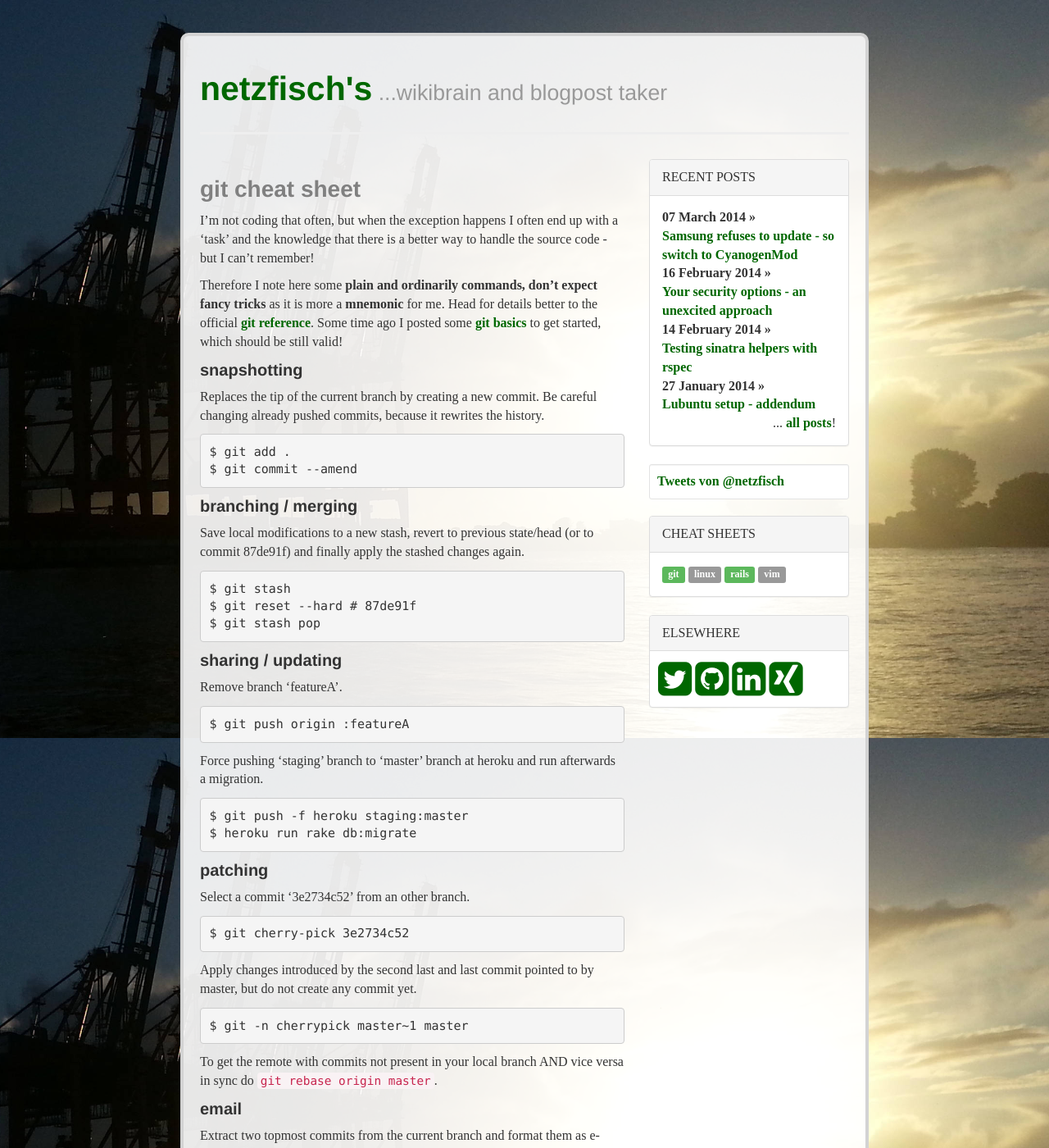
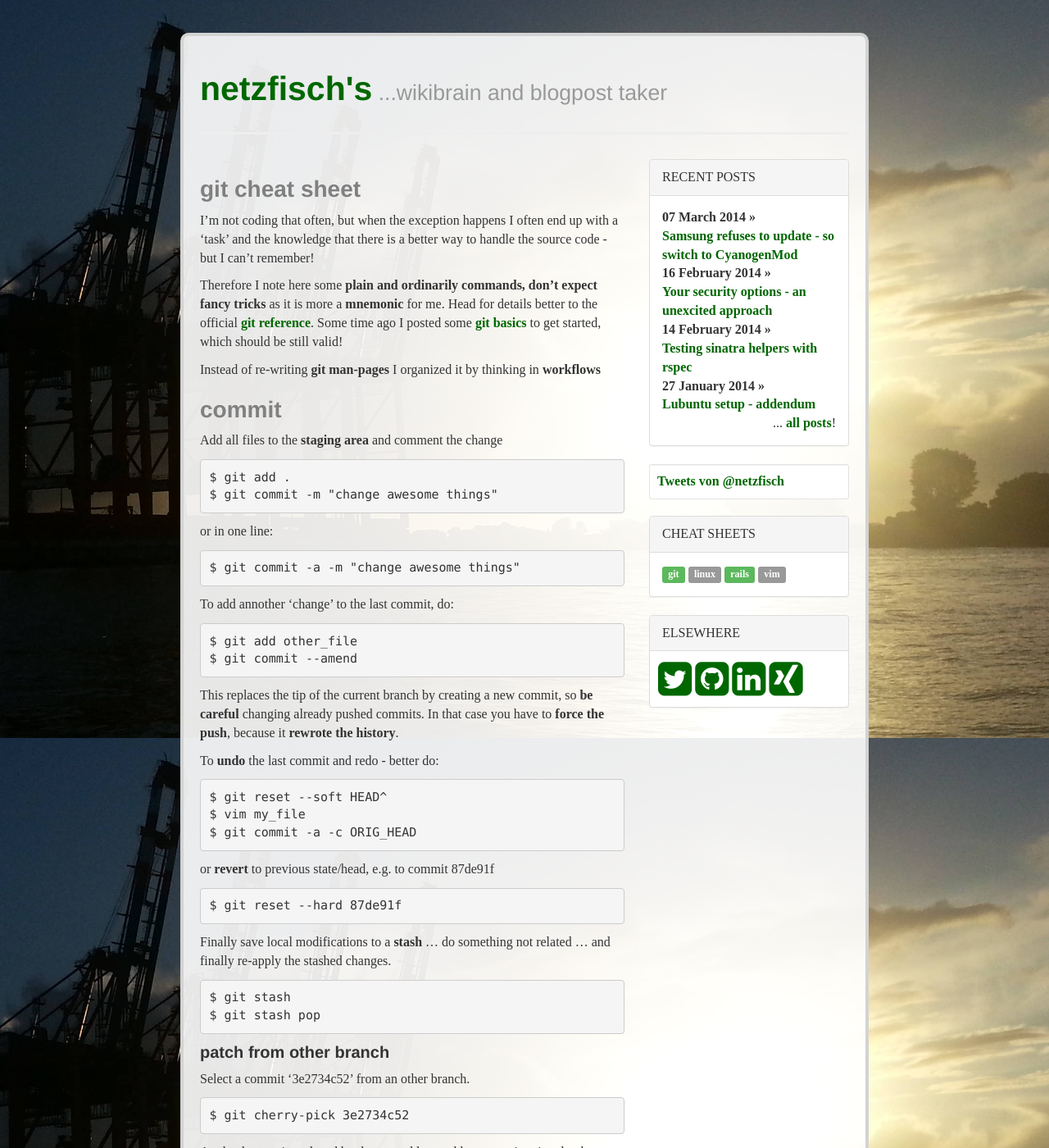
Before and after one commit to netzfisch/netzfisch.github.io, a Jekyll site: the page built from static/git.md, in a window 1280 px wide and 1400 px high. Shown: the whole window at 82% size. Built offline with Jekyll 4.4.1, drawn with Linux system fonts in a browser that asks for light colours; nearby versions of some CDN libraries; some web fonts are replaced; comment, search, counter and statistics services are not loaded; some of the changed text lies outside the part shown.

Commit message:
update git cheat sheet

```diff
--- a/static/git.md
+++ b/static/git.md
@@ -9,33 +9,42 @@
 
 Therefore I note here some **plain and ordinarily commands, don't expect fancy tricks** as it is more a **mnemonic** for me. Head for details better to the official **[git reference][1]**. Some time ago I posted some **[git basics][2]** to get started, which should be still valid!
 
-#### snapshotting
+Instead of re-writing **git man-pages** I organized it by thinking in **workflows**
 
-Replaces the tip of the current branch by creating a new commit. Be careful changing already pushed commits, because it rewrites the history.
+### commit
+
+Add all files to the **staging area** and comment the change
 
     $ git add .
+    $ git commit -m "change awesome things"
+
+or in one line:
+
+    $ git commit -a -m "change awesome things"
+
+To add annother 'change' to the last commit, do:
+
+    $ git add other_file
     $ git commit --amend
 
-#### branching / merging
+This replaces the tip of the current branch by creating a new commit, so **be careful** changing already pushed commits. In that case you have to **force the push**, because it **rewrote the history**.
 
-Save local modifications to a new stash, revert to previous state/head (or to commit 87de91f) and finally apply the stashed changes again.
+To **undo** the last commit and redo - better do:
+
+    $ git reset --soft HEAD^
+    $ vim my_file
+    $ git commit -a -c ORIG_HEAD
+
+or **revert** to previous state/head, e.g. to commit 87de91f
+
+    $ git reset --hard 87de91f
+
+Finally save local modifications to a **stash** ... do something not related ... and finally re-apply the stashed changes.
 
     $ git stash
-    $ git reset --hard # 87de91f
     $ git stash pop
 
-#### sharing / updating
-
-Remove branch 'featureA'.
-
-    $ git push origin :featureA
-
-Force pushing 'staging' branch to 'master' branch at heroku and run afterwards a migration.
-
-    $ git push -f heroku staging:master
-    $ heroku run rake db:migrate
-
-#### patching
+#### patch from other branch
 
 Select a commit '3e2734c52' from an other branch.
 
@@ -48,10 +57,9 @@
 To get the remote with commits not present in your local branch AND vice versa
 in sync do `git rebase origin master`.
 
-#### email
+#### patch from other repo
 
-Extract two topmost commits from the current branch and format them as
-e-mailable patches:
+Extract two topmost commits from the current branch and format them as **email-able patches**:
 
     $ git format-patch -2
 
@@ -59,9 +67,46 @@
 
     $ git am 0001-use-unicorn-via-procfile.patch
 
-Fall back on 3-way merge if the patch does not apply cleanly:
+**Fall back** on **3-way merge** if the patch does not apply cleanly:
 
     $ git am --3way 0001-use-unicorn-via-procfile.patch
 
+### branch
+
+#### merge
+
+Create a **new branch**, merge and delete it:
+
+    $ git checkout -branch featureA
+    $ git merge featureA
+    $ git branch --delete featureA  # remove localy
+    $ git push origin :featureA     # remove remote
+
+If this does not work, because meanwhile master got further commits
+
+    $ git mergetool featureA
+
+might help or try to solve conflicts by:
+
+    [featureA]$ git rebase -interactive master
+    [featureA]$ git checkout master
+    [master]$ git merge --no-ff featureA
+
+#### share / update
+
+If **push** is **rejected**, because of a **non-fast-forward** merge, force it
+
+    $ git push -f origin featureA
+
+or use the ``-f`` to **overwrite remote-master with featureA-branch**
+
+    $ git push -f heroku featureA:master
+
+#### list / rename
+
+    $ git branch --all              # List all branches
+    $ git branch --remote           # or only remote ones.
+    $ git branch --move <old> <new> # Rename old to new.
+
   [1]: http://git-scm.com/docs
   [2]: /ruby/2010/01/29/git-basics.html
```
